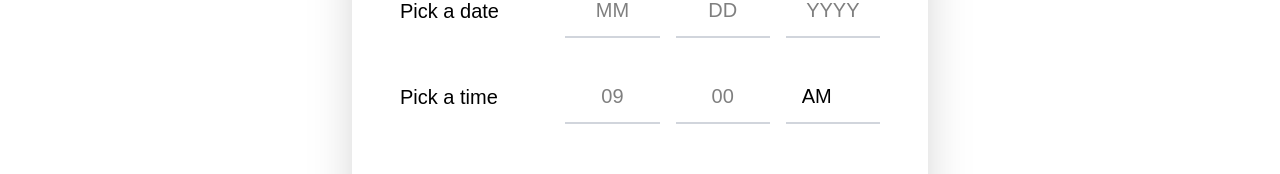
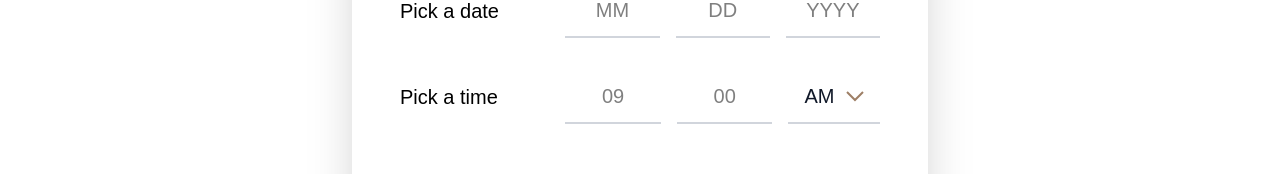
Before and after one commit to anet-eny/dine-restaurant-website, a React (Vite) app: page /reservations in a window 1280 px wide. Shown: the part 916-1090 px from the top of the page. Built offline with nearby package versions, Linux system fonts and the light colour scheme.

Commit message:
feat: create and style CustomSelect

```diff
--- /dev/null
+++ b/src/components/CustomSelect.jsx
@@ -0,0 +1,69 @@
+import { useState, useRef, useEffect } from "react";
+import iconArrow from "../assets/icons/icon-arrow.svg";
+import iconCheck from "../assets/icons/icon-check.svg";
+
+export default function CustomSelect({
+  value,
+  onChange,
+  options,
+  name,
+  className,
+}) {
+  const [isOpen, setIsOpen] = useState(false);
+  const selectRef = useRef(null);
+
+  useEffect(() => {
+    const handleClickOutside = (event) => {
+      if (selectRef.current && !selectRef.current.contains(event.target)) {
+        setIsOpen(false);
+      }
+    };
+
+    document.addEventListener("mousedown", handleClickOutside);
+    return () => document.removeEventListener("mousedown", handleClickOutside);
+  }, []);
+
+  const handleSelect = (optionValue) => {
+    onChange({ target: { name, value: optionValue } });
+    setIsOpen(false);
+  };
+
+  return (
+    <div ref={selectRef} className={`relative ${className}`}>
+      <button
+        type="button"
+        onClick={() => setIsOpen(!isOpen)}
+        className="w-full px-4 py-3 border-b-2 border-gray-300 focus:outline-none focus:border-gray-900 transition-colors flex items-center justify-between gap-2"
+      >
+        <span className="text-gray-900">{value}</span>
+        <img
+          src={iconArrow}
+          alt=""
+          className={`transition-transform duration-200 ${
+            isOpen ? "rotate-180" : ""
+          }`}
+        />
+      </button>
+
+      {isOpen && (
+        <div className="absolute z-50 top-full left-0 right-0 mt-2 bg-white shadow-lg">
+          {options.map((option) => (
+            <button
+              key={option}
+              type="button"
+              onClick={() => handleSelect(option)}
+              className="w-full px-4 py-3 hover:bg-gray-50 flex items-center gap-[clamp(0.25rem,2vw,1rem)] transition-colors"
+            >
+              <div className="w-4 h-4">
+                {value === option && (
+                  <img src={iconCheck} alt="" className="w-4 h-4" />
+                )}
+              </div>
+              <span className="text-gray-900">{option}</span>
+            </button>
+          ))}
+        </div>
+      )}
+    </div>
+  );
+}
--- a/src/components/ReservationForm.jsx
+++ b/src/components/ReservationForm.jsx
@@ -1,8 +1,7 @@
 import Button from "./Button";
+import CustomSelect from "./CustomSelect";
 import { PADDING } from "../utils/constants";
 import { useReservationForm } from "../hooks/useReservationForm";
-import iconArrow from "../assets/icons/icon-arrow.svg";
-import iconCheck from "../assets/icons/icon-check.svg";
 import iconMinus from "../assets/icons/icon-minus.svg";
 import iconPlus from "../assets/icons/icon-plus.svg";
 
@@ -209,15 +208,13 @@ const ReservationForm = ({
                     : "border-gray-300"
                 } focus:outline-none focus:border-gray-900 transition-colors`}
               />
-              <select
+              <CustomSelect
                 name="period"
                 value={formData.period}
                 onChange={handleChange}
-                className="w-1/3 px-4 py-3 border-b-2 border-gray-300 focus:outline-none focus:border-gray-900 transition-colors appearance-none cursor-pointer"
-              >
-                <option value="AM">AM</option>
-                <option value="PM">PM</option>
-              </select>
+                options={["AM", "PM"]}
+                className="w-1/3"
+              />
             </div>
           </div>
 
```
